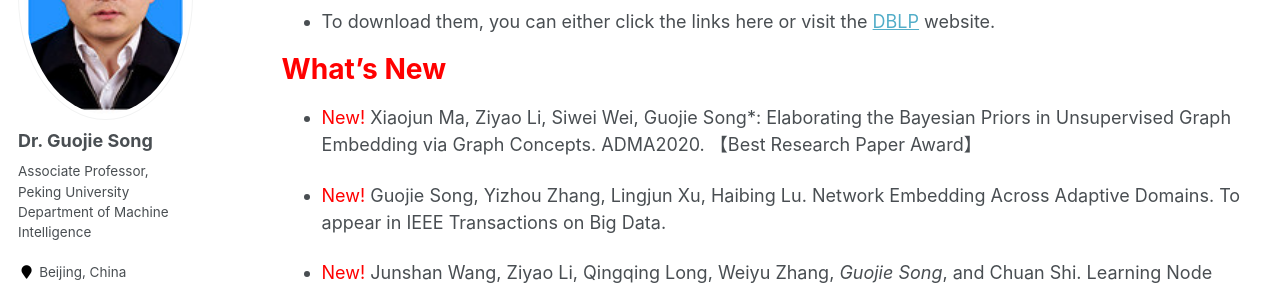
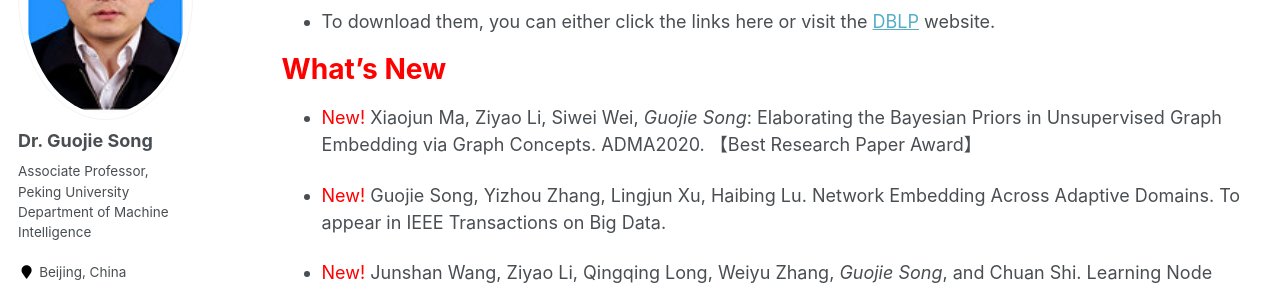
Before and after one commit to gjsong-pku/gjsong-pku.github.io, a Jekyll site: the page built from _pages/publications.md, in a window 1280 px wide and 900 px high. Shown: the part 243-531 px from the top of the window. Built offline with Jekyll 4.4.1, drawn with Linux system fonts in a browser that asks for light colours.

Commit message:
Update publications.md

```diff
--- a/_pages/publications.md
+++ b/_pages/publications.md
@@ -12,7 +12,7 @@ Note: This page doesn't contain all papers.
 
 # <span style="color:red">What's New</span>
 
-- <span style="color:red">New!</span> Xiaojun Ma, Ziyao Li, Siwei Wei, Guojie Song*: Elaborating the Bayesian Priors in Unsupervised Graph Embedding via Graph Concepts. ADMA2020. 【Best Research Paper Award】
+- <span style="color:red">New!</span> Xiaojun Ma, Ziyao Li, Siwei Wei, *Guojie Song*: Elaborating the Bayesian Priors in Unsupervised Graph Embedding via Graph Concepts. ADMA2020. 【Best Research Paper Award】
 
 - <span style="color:red">New!</span> Guojie Song, Yizhou Zhang, Lingjun Xu, Haibing Lu. Network Embedding Across Adaptive Domains. To appear in IEEE Transactions on Big Data.
 
```
